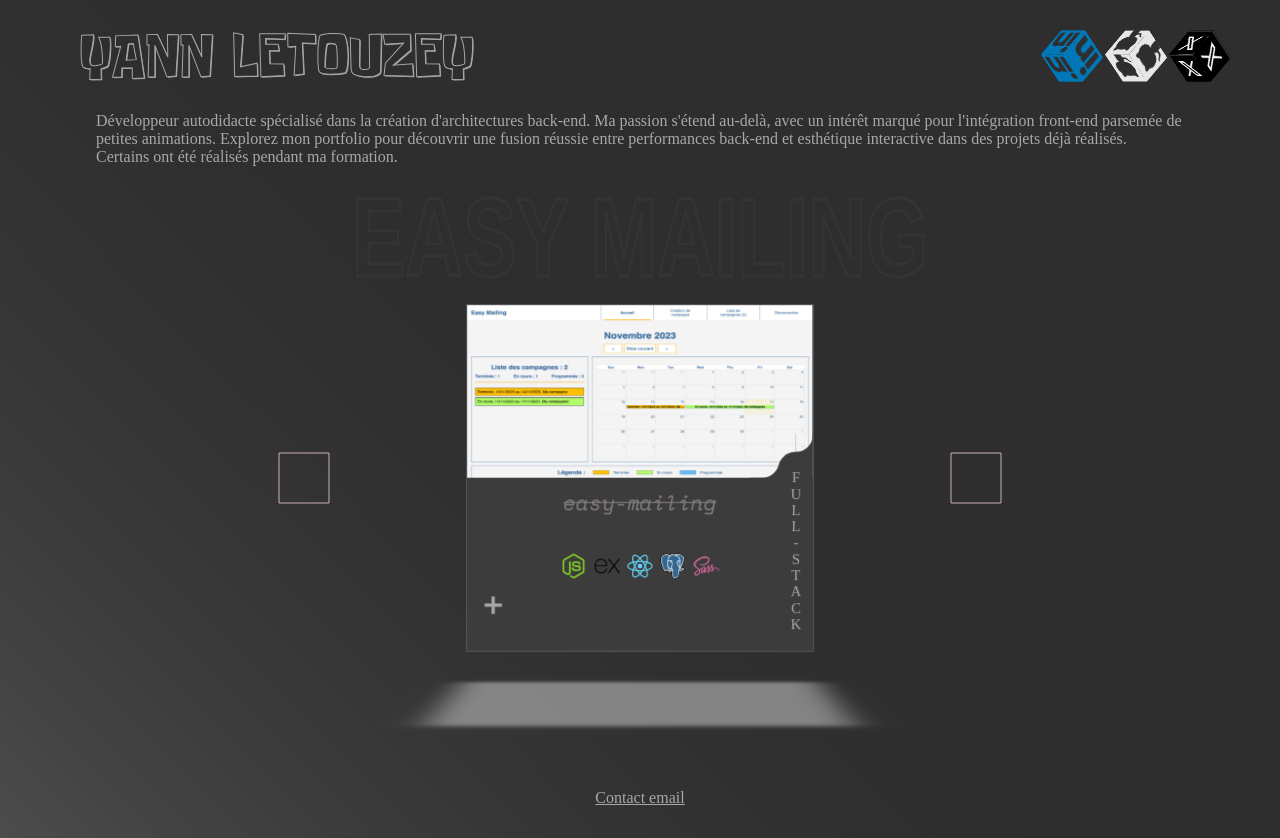
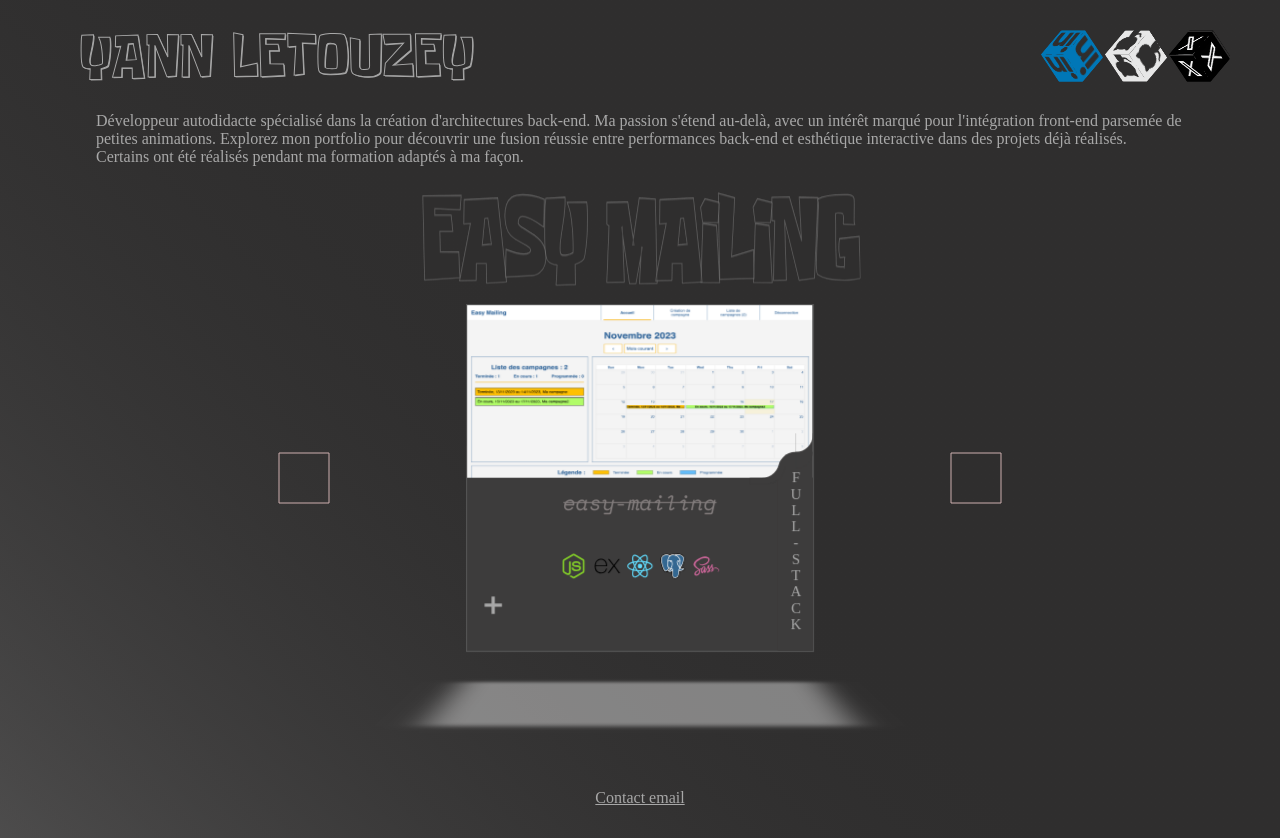
Before and after one commit to yannletouzey/yannletouzey-portfolio-react, a React (Vite) app: page / in a window 1280 px wide. Built offline with nearby package versions, Linux system fonts and the light colour scheme.

Commit message:
add animation background title

```diff
--- a/src/components/App.jsx
+++ b/src/components/App.jsx
@@ -19,6 +19,11 @@ const App = () => {
 
   const degValue = 90;
   const [degreesValue, setDegreesValue] = useState(0);
+
+  const [mousePos, setMousePos] = useState({ x: 0, y: 0 });
+  const handleMouseMove = (e) => {
+    setMousePos({ x: e.clientX / window.innerWidth - 0.5, y: e.clientY / window.innerHeight - 0.5 });
+  }
 
   useEffect(() => {
     const handleResize = () => {
@@ -42,16 +47,15 @@ const App = () => {
   }, [titleCurrent]);
 
   return (
-    <>
+    <div onMouseMove={handleMouseMove}>
       <ScreenStart />
-      {/* <Canvas degValue={degValue} degreesValue={degreesValue} setDegreesValue={setDegreesValue} /> */}
       <Header />
       <Routes>
-        <Route path="/" element={<Main setTitleCurrent={setTitleCurrent} degValue={degValue} currentValue={currentValue} setCurrentValue={setCurrentValue} screenNotCompatible={screenNotCompatible} degreesValue={degreesValue} setDegreesValue={setDegreesValue} />} />
+        <Route path="/" element={<Main setTitleCurrent={setTitleCurrent} degValue={degValue} currentValue={currentValue} setCurrentValue={setCurrentValue} screenNotCompatible={screenNotCompatible} degreesValue={degreesValue} setDegreesValue={setDegreesValue} mousePos={mousePos} />} />
         <Route path='/:project' element={<DetailsPage setTitleCurrent={setTitleCurrent} descSmall={dataCarousel} />} />
       </Routes>
       <Footer />
-    </>
+    </div>
   )
 }
 export default App
--- a/src/components/Description.jsx
+++ b/src/components/Description.jsx
@@ -1,7 +1,7 @@
 const Description = () => {
   return (
     <section className="main__description">
-      <p>Développeur autodidacte spécialisé dans la création d'architectures back-end. Ma passion s'étend au-delà, avec un intérêt marqué pour l'intégration front-end parsemée de petites animations. Explorez mon portfolio pour découvrir une fusion réussie entre performances back-end et esthétique interactive dans des projets déjà réalisés. Certains ont été réalisés pendant ma formation.</p>
+      <p>Développeur autodidacte spécialisé dans la création d'architectures back-end. Ma passion s'étend au-delà, avec un intérêt marqué pour l'intégration front-end parsemée de petites animations. Explorez mon portfolio pour découvrir une fusion réussie entre performances back-end et esthétique interactive dans des projets déjà réalisés. Certains ont été réalisés pendant ma formation adaptés à ma façon.</p>
     </section>
   )
 }
--- a/src/components/Main/index.jsx
+++ b/src/components/Main/index.jsx
@@ -6,7 +6,7 @@ import Description from "../Description.jsx";
 import dataCarousel from "../../assets/data/dataCarousel.js";
 import './index.scss';
 
-const Main = ({ setTitleCurrent, currentValue, setCurrentValue, screenNotCompatible, degValue, degreesValue, setDegreesValue }) => {
+const Main = ({ setTitleCurrent, currentValue, setCurrentValue, screenNotCompatible, degValue, degreesValue, setDegreesValue, mousePos }) => {
 
   const nextRef = useRef();
   const prevRef = useRef();
@@ -14,6 +14,7 @@ const Main = ({ setTitleCurrent, currentValue, setCurrentValue, screenNotCompati
 
   const [backgroundTitle, setBackgroundTitle] = useState();
   const backgroundTitleRef = useRef();
+  const backgroundTitleShadowRef = useRef();
 
   const handleClick = (e) => {
     if (e.target.id === "next") {
@@ -29,23 +30,31 @@ const Main = ({ setTitleCurrent, currentValue, setCurrentValue, screenNotCompati
       }
     }
   }
-
   useEffect(() => {
     setTitleCurrent("Yann Letouzey");
   }, []);
 
+
+  useEffect(() => {
+    backgroundTitleRef.current.style.translate = `${mousePos.x * 10}px ${mousePos.y * 10}px`;
+  }, [mousePos]);
+
   useEffect(() => {
     backgroundTitleRef.current.style.scale = '0';
+    backgroundTitleShadowRef.current.style.scale = '0';
     setTimeout(() => {
       setBackgroundTitle(dataCarousel[currentValue - 1].title.replace("-", " ").replace("-", " ").replace(".", " "));
       backgroundTitleRef.current.style.transitionTimingFunction = `cubic-bezier(.2,1.66,.81,.78)`;
       backgroundTitleRef.current.style.scale = '1 1.4';
+      backgroundTitleShadowRef.current.style.transitionTimingFunction = `cubic-bezier(.2,1.66,.81,.78)`;
+      backgroundTitleShadowRef.current.style.scale = '1 1.4';
     }, 300)
   }, [currentValue]);
 
   return (
     <main className="main">
       <h4 ref={backgroundTitleRef} className="main__title">{backgroundTitle}</h4>
+      <h4 ref={backgroundTitleShadowRef} className="main__title--shadow">{backgroundTitle}</h4>
       <Description />
       <section id="container" className="container">
       {screenNotCompatible ? (
--- a/src/components/Main/index.scss
+++ b/src/components/Main/index.scss
@@ -1,4 +1,5 @@
 @use '../../scss/var';
+@use '../../scss/font';
 
 .main{
   position: relative;
@@ -11,31 +12,58 @@
   overflow: hidden;
   perspective: 40rem;
   &__title {
+    font-family: 'Spongeboy';
+    display: none;
+    @media screen and (min-width: 50rem) {
+      display: flex;
+      justify-content: center;
+      position: absolute;
+      z-index: 1;
+      text-transform: uppercase;
+      color: var.$background-color;
+      -webkit-text-stroke: 1px var.$title-background-color;
+      text-stroke: 1px var.$title-background-color;
+      justify-content: center;
+      width: 100%;
+      scale: 0;
+      transition-duration: 0.3s;
+      font-size: 3rem;
+      top: 9rem;
+    }
+    @media screen and (min-width: 56rem) {
+      font-size: 4rem;
+    }
+    @media screen and (min-width: 63rem) {
+      top: 8rem;
+    }
+  }
+  &__title--shadow {
+    font-family: 'Spongeboy';
     display: none;
     @media screen and (min-width: 39rem) {
+    }
+    @media screen and (min-width: 50rem) {
       display: flex;
       justify-content: center;
-      font-family: sans-serif;
       position: absolute;
-      top: 8rem;
       text-transform: uppercase;
-      color: transparent;
-      -webkit-text-stroke: 2px var.$color;
-      text-stroke: 2px var.$color;
+      color: var.$background-color;
+      z-index: 0;
+      -webkit-text-stroke: 1px var.$title-background-color;
+      text-stroke: 1px var.$title-background-color;
       font-size: 3rem;
       justify-content: center;
       width: 100%;
       scale: 0;
       transition-duration: 0.3s;
-      opacity: 0.05;
-    }
-    @media screen and (min-width: 50rem) {
-      font-size: 4rem;
-      top: 7rem;
+      font-size: 3rem;
+      top: 9rem;
     }
     @media screen and (min-width: 56rem) {
-      top: 6rem;
-      font-size: 5rem;
+      font-size: 4rem;
+    }
+    @media screen and (min-width: 63rem) {
+      top: 8rem;
     }
   }
   &__text {
@@ -49,15 +77,12 @@
     margin: auto;
     font-size: 0.9rem;
     top: -5rem;
-    // Height screen
     @media screen and (min-height: 43rem) {
       margin: 0.5rem auto;
     }
     @media screen and (min-height: 50rem) {
       margin: 1rem auto;
     }
-
-    // Width screen
     @media screen and (min-width: 33rem) {
       margin: 1rem auto 2rem;
       font-size: 1rem;
--- a/src/scss/_var.scss
+++ b/src/scss/_var.scss
@@ -3,6 +3,8 @@ $background-color: #2f2e2e;
 $background-color-with-opacity: rgba(47,46,46,0.4);
 $linear-gradiant: linear-gradient(45deg, rgba(47,46,46,0.62) 0%, rgba(47,46,46,0.99) 50%);
 $color: #a8a8a8;
+$title-background-color: rgba(185, 185, 185, 0.208);
+
 
 $background-color-banner: $background-color;
 $stroke-color-banner: #2c2c2c96;
```
